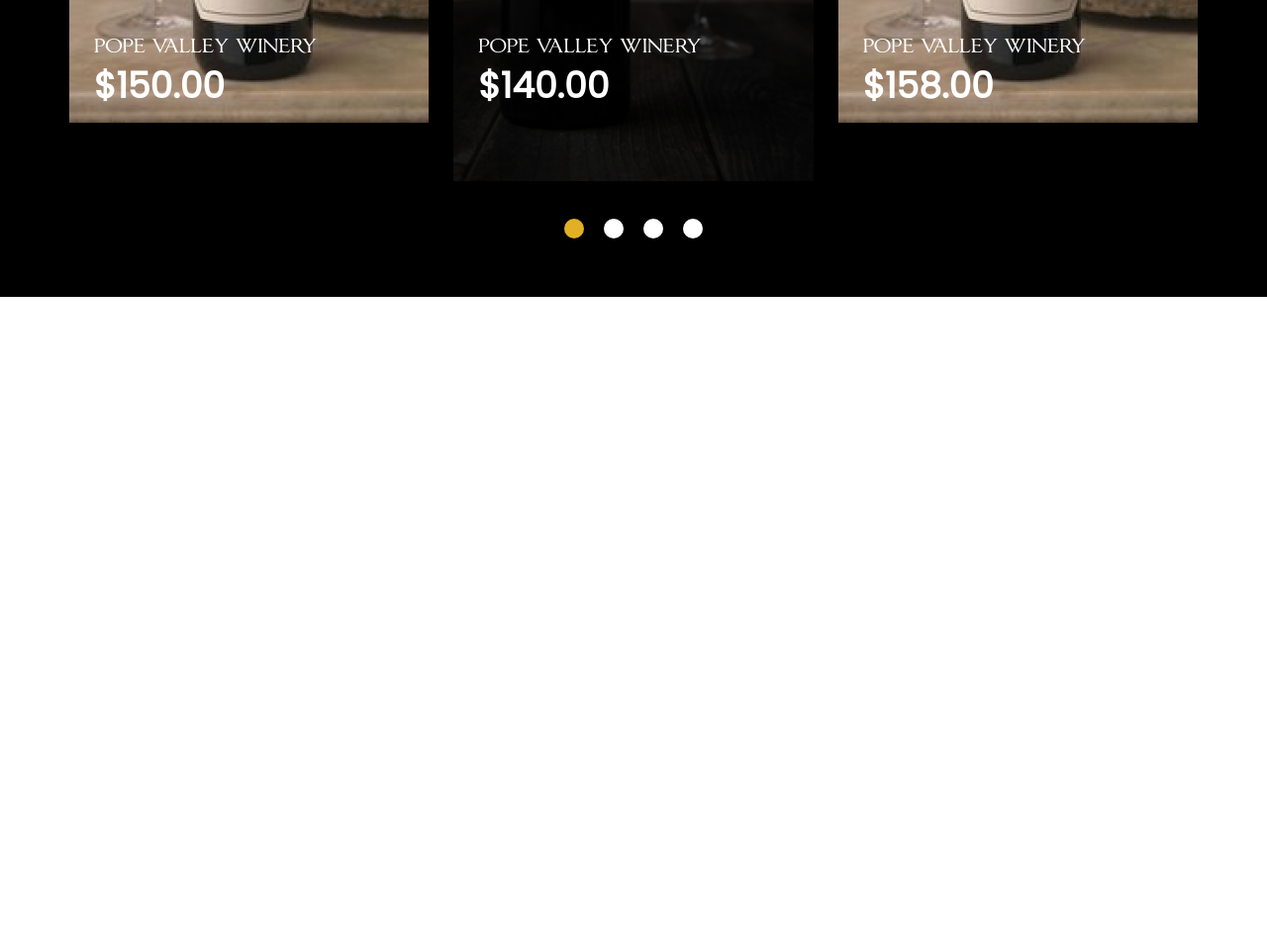
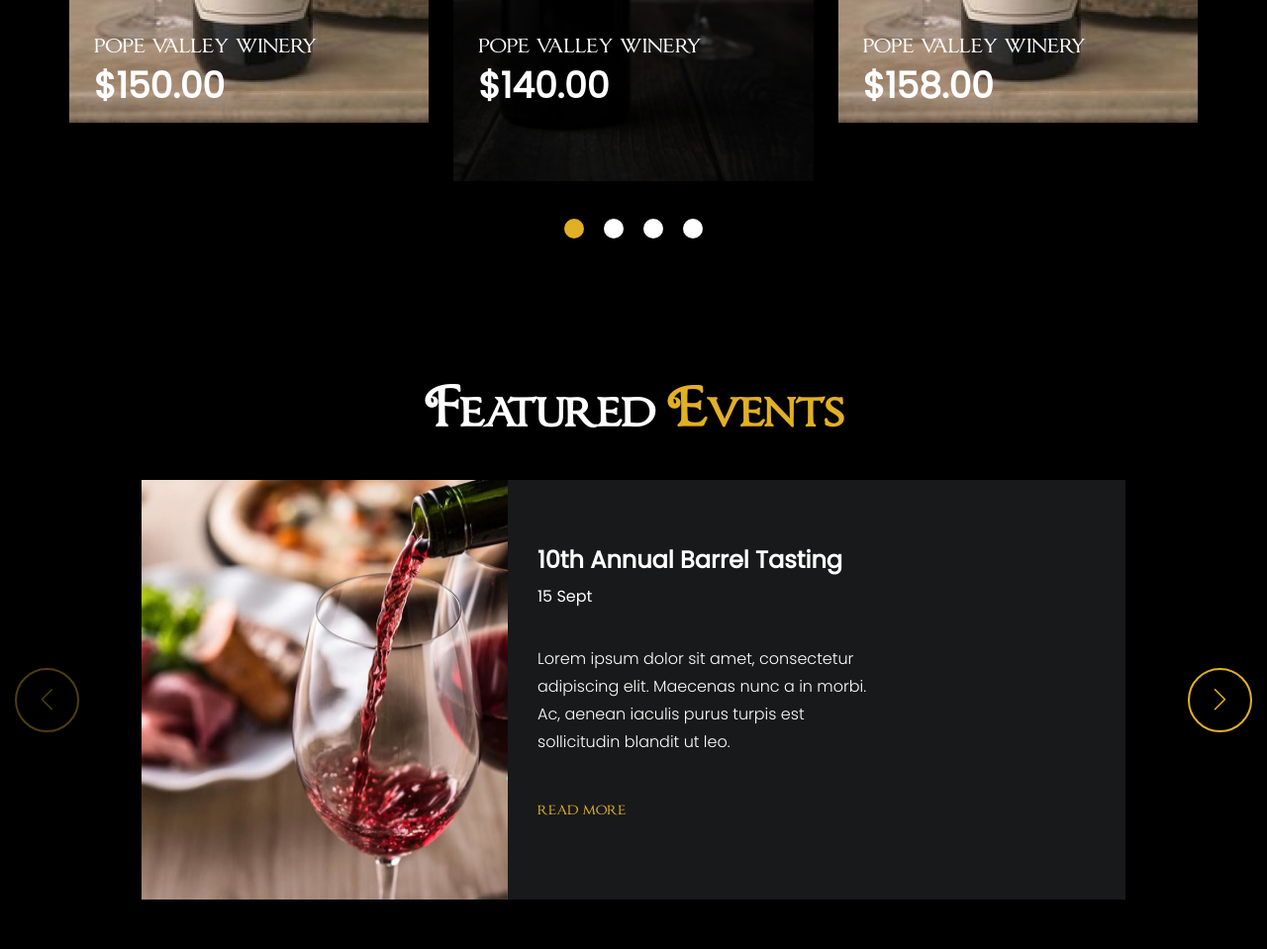
Before and after one commit to goncharenko-au/Food-Drink, a website: page src/index.html in a window 1280 px wide. Shown: the part 5327-6286 px from the top of the page at 99% size. Before the commit the page ends 5627 px from the top, so only its background shows below. Drawn offline with nearby package versions, Linux system fonts and the light colour scheme; files that its build step writes are made by us from their sources; files whose address does not match are found by name.

Commit message:
added events block

```diff
--- a/src/index.html
+++ b/src/index.html
@@ -346,6 +346,47 @@
     </div>
 </section>
 
+<section class="events">
+    <div class="events__wrapper">
+        <h2 class="events__title title">Featured <span>Events</span></h2>
+        <div class="events__slider swiper-container">
+            <div class="swiper-wrapper">
+                <div class="events__item swiper-slide">
+                    <div class="events__item-inner">
+                        <img src="img/events-item-1.jpg" alt="" class="events__item-img">
+                        <div class="events__item-about">
+                            <h3 class="events__item-name">10th Annual Barrel Tasting</h3>
+                            <span class="events__item-date">15 Sept</span>
+                            <p class="events__item-descr">Lorem ipsum dolor sit amet, consectetur adipiscing elit.
+                                Maecenas
+                                nunc
+                                a in morbi. Ac, aenean iaculis purus turpis est sollicitudin blandit ut leo.</p>
+                            <a href="" class="events__item-more">read more</a>
+                        </div>
+                    </div>
+                </div>
+
+                <div class="events__item swiper-slide">
+                    <div class="events__item-inner">
+                        <img src="img/events-item-1.jpg" alt="" class="events__item-img">
+                        <div class="events__item-about">
+                            <h3 class="events__item-name">10th Annual Barrel Tasting</h3>
+                            <span class="events__item-date">15 Sept</span>
+                            <p class="events__item-descr">Lorem ipsum dolor sit amet, consectetur adipiscing elit.
+                                Maecenas
+                                nunc
+                                a in morbi. Ac, aenean iaculis purus turpis est sollicitudin blandit ut leo.</p>
+                            <a href="" class="events__item-more">read more</a>
+                        </div>
+                    </div>
+                </div>
+            </div>
+            <div class="events__slider-prev swiper-button-prev"></div>
+            <div class="events__slider-next swiper-button-next"></div>
+        </div>
+    </div>
+</section>
+
 <body>
     <script src="https://unpkg.com/swiper/swiper-bundle.min.js"></script>
     <script src="js/script.js"></script>
--- a/src/js/script.js
+++ b/src/js/script.js
@@ -82,4 +82,15 @@
         // autoHeight: true
     });
 
+
+    // Slider in events
+    new Swiper(".events__slider", {
+        navigation: {
+            nextEl: ".swiper-button-next",
+            prevEl: ".swiper-button-prev",
+        },
+        // slidesPerView: 1,
+        // centeredSlides: true,
+        spaceBetween: 128
+    });
 });
--- /dev/null
+++ b/src/sass/blocks/_events.scss
@@ -0,0 +1,70 @@
+.events {
+    padding: 50px 0;
+    background-color: #000;
+    // margin-bottom: 58px;
+    &__wrapper {
+        max-width: 1425px;
+        padding: 0 15px;
+        margin: 0 auto;
+    }
+    &__slider {
+    }
+    &__item {
+        max-width: 1170px;
+        &-inner {
+            display: flex;
+        }
+
+        // margin-left: 128px;
+        &-about {
+            background-color: $grey-color;
+            padding: 63px 250px 80px 30px;
+        }
+        &-name {
+            font-size: 24px;
+            line-height: 36px;
+            margin: 0 0 10px;
+        }
+        &-descr {
+            margin: 40px 0 45px;
+            font-weight: 300;
+            line-height: 28px;
+        }
+        &-more {
+            font-family: "ChocolateBox";
+            color: $yellow-color;
+            text-transform: lowercase;
+            text-decoration: none;
+            background-image: linear-gradient($yellow-color, $yellow-color);
+            background-position: 0% 100%;
+            background-repeat: no-repeat;
+            background-size: 0% 1px;
+            transition: background-size 0.3s;
+            &:hover {
+                background-size: 100% 1px;
+            }
+        }
+    }
+}
+.events__slider-next.swiper-button-next,
+.events__slider-prev.swiper-button-prev {
+    width: 65px;
+    height: 65px;
+    border: 2px solid $yellow-color;
+    border-radius: 100%;
+    &:after {
+        color: $yellow-color;
+        font-size: 22px;
+    }
+}
+.events__slider.swiper-container {
+    padding: 0 128px;
+}
+.events__slider-prev.swiper-button-prev {
+    left: 0;
+    // left: -120px;
+    // z-index: 100;
+}
+.events__slider-next.swiper-button-next {
+    right: 0;
+}
--- a/src/sass/style.scss
+++ b/src/sass/style.scss
@@ -27,3 +27,4 @@
 @import "blocks/future-products";
 @import "blocks/reviews";
 @import "blocks/offers";
+@import "blocks/events";
```
Also changed, not shown: dist/css/style.min.css, dist/img/events-item-1.jpg (added), dist/index.html, dist/js/script.js, src/img/events-item-1.jpg (added).
